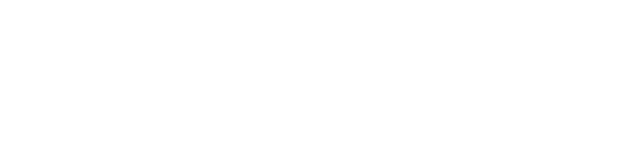
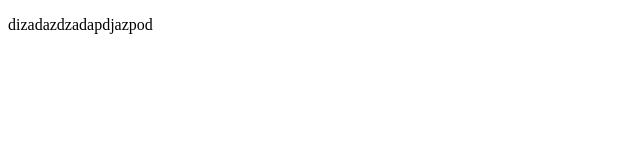
Before and after one commit to jirachiarceus/newrepository, a plain HTML site: page index.html in a window 1280 px wide. Shown: the whole page, without its empty margins (0-640 px from the left). Drawn offline with Linux system fonts and the light colour scheme; files that its build step writes are made by us from their sources.

Commit message:
ajout paragraphe

```diff
--- a/index.html
+++ b/index.html
@@ -7,6 +7,6 @@
     <title>title</title>
   </head>
   <body>
-
+  	<p> dizadazdzadapdjazpod </p>
   </body>
   </html>
```
